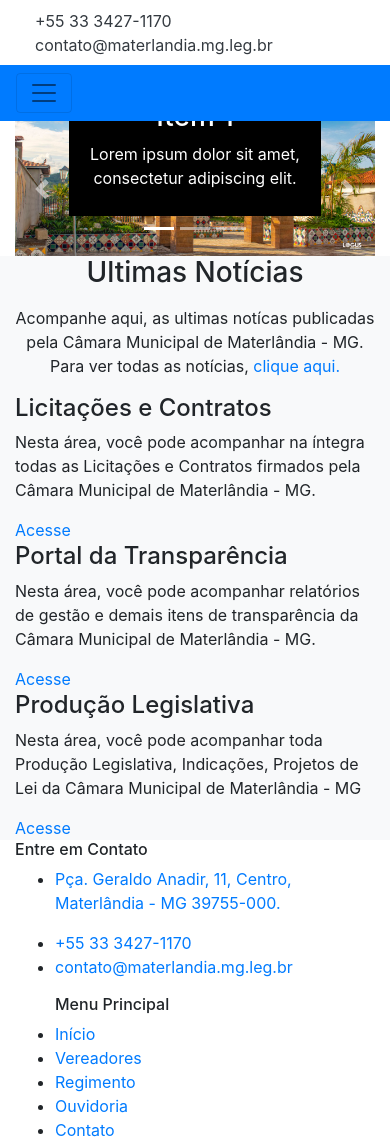
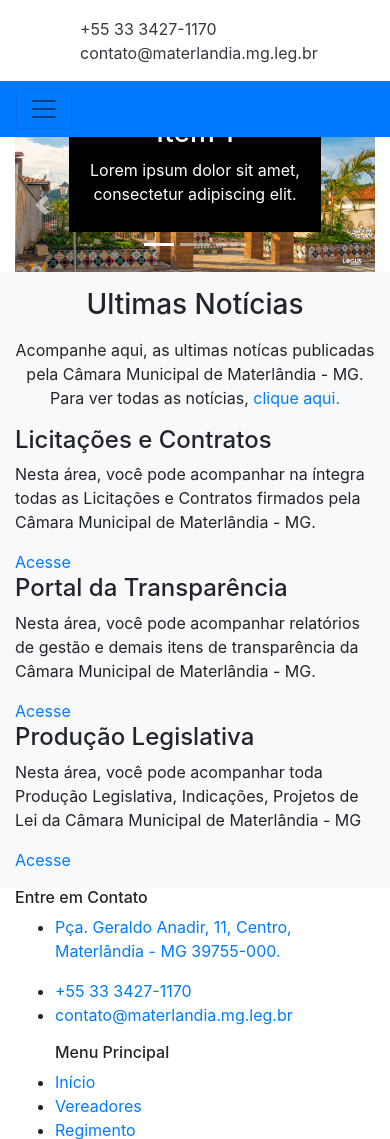
Before and after one commit to codesdevsgroup/camara, a PHP site: page / in a window 390 px wide. Shown: the top 1139 px of the page. Run offline with PHP 8.4, Linux system fonts and the light colour scheme; data that the repository does not hold is empty.

Commit message:
Ajuste responsividade

```diff
--- a/header.php
+++ b/header.php
@@ -15,22 +15,24 @@
 
 <body>
 <header class="">
-<div class="bg-transparent py-2 row align-items-center text-dark ">
-  <div class="col-sm offset-2">
-    <a class="col-sm d-none d-sm-block" href="index.php"><img src="assets/images/logo.png" width="100px"></a>
+  <div class="bg-transparent py-3  align-items-center text-dark container">
+    <div class="row">
+    <div class="col-sm offset-1">
+      <a class="col-sm d-none d-sm-block" href="index.php"><img src="assets/images/logo.png" width="100px"></a>
+    </div>
+    <div class="col-sm offset-2">
+      <a href="tel:+55 33 3424-1170" class="text-dark">+55 33 3427-1170</a><br>
+      <a href="mailto:contato@materlandia.mg.leg.br" class="text-dark"> contato@materlandia.mg.leg.br</a>
+    </div>
+    </div>
   </div>
-  <div class="col-sm offset-1">
-    <a href="tel:+55 33 3424-1170" class="text-dark">+55 33 3427-1170</a><br>
-    <a href="mailto:contato@materlandia.mg.leg.br" class="text-dark"> contato@materlandia.mg.leg.br</a>
-  </div>
-</div>
 
   <nav class="navbar navbar-expand-sm navbar-light bg-primary sticky-top">
       <button class="navbar-toggler" type="button" data-toggle="collapse" data-target="#nav-target" >
         <span class="navbar-toggler-icon"></span>
       </button>
       <div class="collapse navbar-collapse" id="nav-target" >
-        <ul class="h5 ml-auto  navbar-nav">
+        <ul class="h5 ml-auto  navbar-nav ">
           <li class="nav-item">
             <a class="nav-link" href="index.php">Início</a>
           </li>
--- a/index.php
+++ b/index.php
@@ -2,7 +2,7 @@
 	require_once('./header.php');
 ?>
 <section class="container">
-	<div class="row"><!--Row -->
+	<div class="row " style="display: block;" ><!--Row -->
         <div class="col-sm-12 m-auto"><!--col-sm8 -->
           <div id="carousel-legenda" class="carousel slide" data-ride="carousel"><!--Carousel -->
 
@@ -77,7 +77,7 @@
   <!-- news -->
 <section>
 <div class="container">
-	<div class="row bg-light">
+	<div class="row bg-light py-3">
 		<div class="col-lg-8 col-12 mr-auto ">
 			<div class="heading text-center mx-auto">
 				<h3 class="head">Ultimas Notícias</h3>
```
